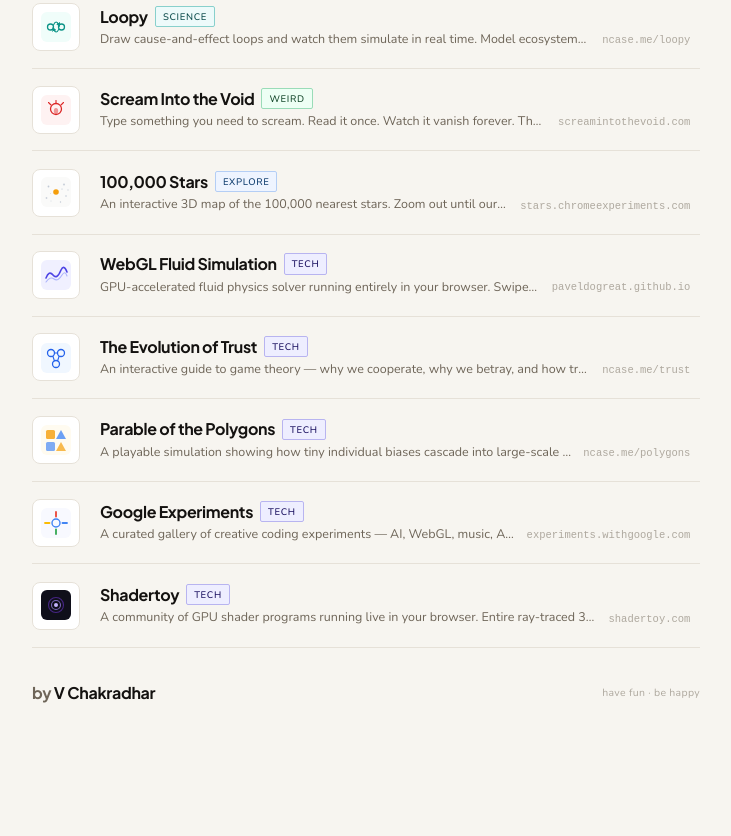
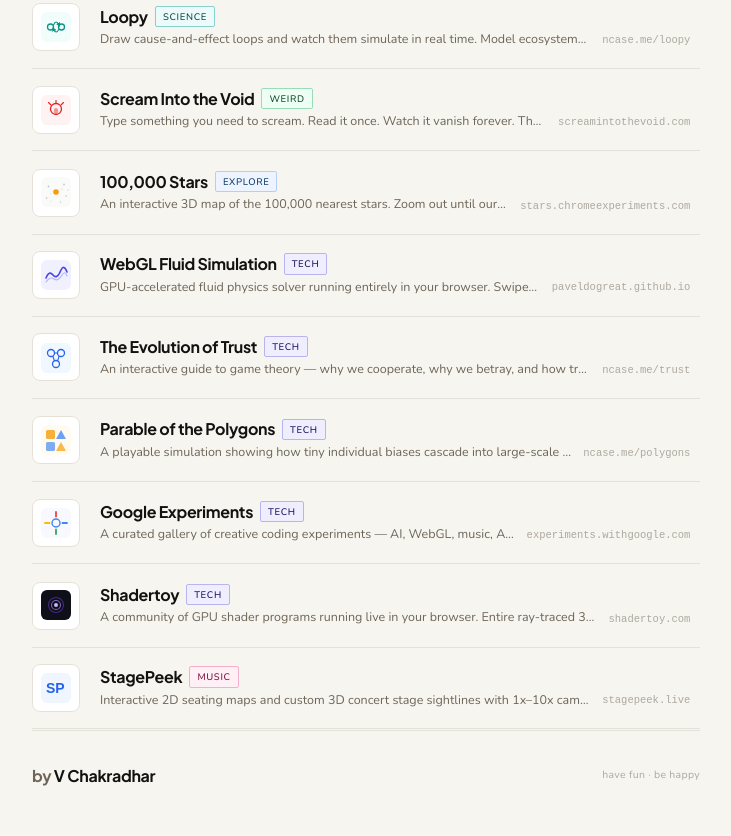
Before and after one commit to chakri192/cool-sites, a plain HTML site: page index.html in a window 1280 px wide. Shown: the part 1129-1965 px from the top of the page, without its empty margins (274-1005 px from the left). Before the commit the page ends 1883 px from the top, so only its background shows below. Drawn offline with nearby package versions, Linux system fonts and the light colour scheme.

Commit message:
Add StagePeek to Music category

```diff
--- a/index.html
+++ b/index.html
@@ -179,7 +179,7 @@ footer{
   <button class="tag" onclick="filter('music',this)">Music</button>
   <button class="tag" onclick="filter('science',this)">Science</button>
   <button class="tag" onclick="filter('tech',this)">Tech</button>
-  <span class="count" id="count">17 sites</span>
+  <span class="count" id="count">18 sites</span>
 </div>
 
 <div class="sites-list" id="list">
@@ -354,6 +354,15 @@ footer{
     </div>
   </a>
 
+  <a href="https://stagepeek.live" target="_blank" rel="noopener" class="site-item" data-cat="music" style="animation-delay:.56s">
+    <div class="logo-box">
+      <svg width="30" height="30" viewBox="0 0 30 30" fill="none"><rect width="30" height="30" rx="6" fill="#eff6ff"/><text x="5" y="20" font-family="sans-serif" font-size="14" font-weight="800" fill="#2563eb">SP</text></svg>
+    </div>
+    <div class="site-info">
+      <div class="site-top"><span class="site-name">StagePeek</span><span class="site-badge badge-music">Music</span></div>
+      <div class="site-row2"><span class="site-desc">Interactive 2D seating maps and custom 3D concert stage sightlines with 1x–10x camera zoom across 201 stadiums and arenas worldwide. Free first-seat preview with no login.</span><span class="site-url">stagepeek.live</span></div>
+    </div>
+  </a>
 </div>
 
 <footer>
```
Also changed, not shown: 1 other file.
